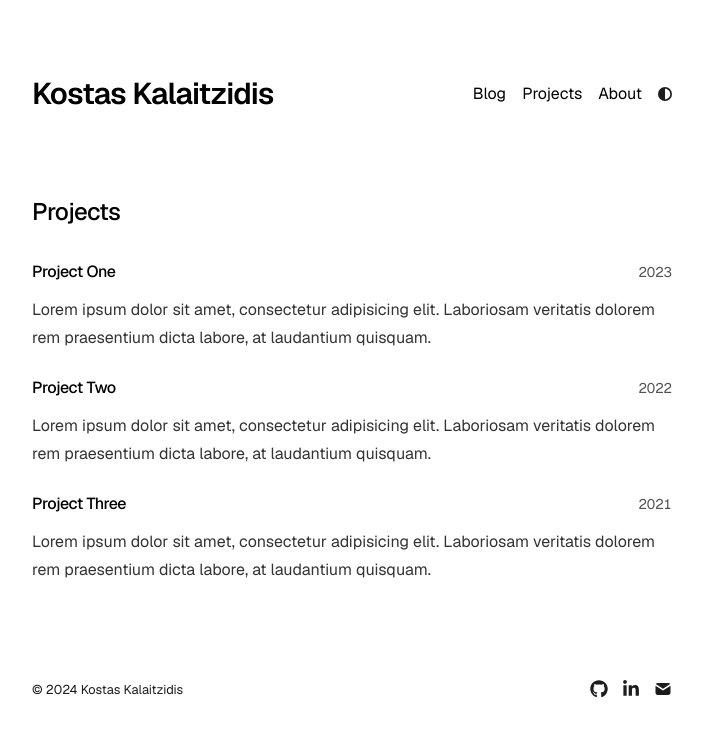
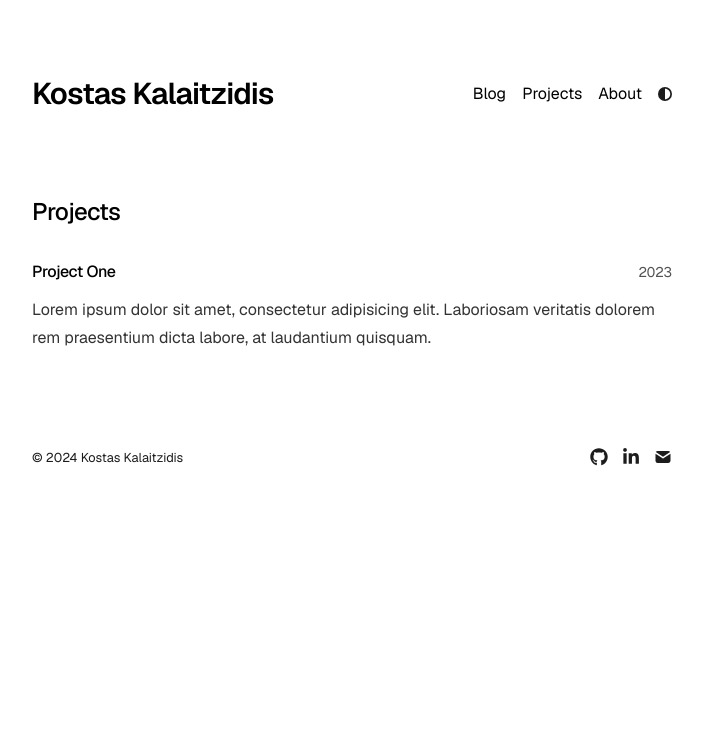
Before and after one commit to konkalaitzidis/kostaskal.com, a Next.js app: page /projects in a window 1280 px wide. Shown: the top 736 px of the page, without its empty margins (288-991 px from the left). Built offline with nearby package versions, Linux system fonts and the light colour scheme.

Commit message:
Add about page

```diff
--- a/app/photos/page.tsx
+++ b/app/about/page.tsx
@@ -1,13 +1,13 @@
 import React from "react";
 import type { Metadata } from "next";
-import { ImageGrid } from "app/components/image-grid";
+// import { ImageGrid } from "app/components/image-grid";
 
 export const metadata: Metadata = {
   title: "About",
   description: "About me",
 };
 
-export default function Photos() {
+export default function About() {
   return (
     <section>
       <h1 className="mb-8 text-2xl font-medium tracking-tight">About</h1>
--- a/app/blog/page.tsx
+++ b/app/blog/page.tsx
@@ -3,7 +3,7 @@ import { formatDate, getBlogPosts } from "app/lib/posts";
 
 export const metadata = {
   title: "Blog",
-  description: "Nextfolio Blog",
+  description: "Konkalaitzidis Blog",
 };
 
 export default function BlogPosts() {
@@ -11,7 +11,7 @@ export default function BlogPosts() {
 
   return (
     <section>
-      <h1 className="mb-8 text-2xl font-medium tracking-tight">Our Blog</h1>
+      <h1 className="mb-8 text-2xl font-medium tracking-tight">Blog</h1>
       <div>
         {allBlogs
           .sort((a, b) => {
--- a/app/components/nav.tsx
+++ b/app/components/nav.tsx
@@ -5,7 +5,7 @@ import { metaData } from "../config";
 const navItems = {
   "/blog": { name: "Blog" },
   "/projects": { name: "Projects" },
-  "/photos": { name: "About" },
+  "/about": { name: "About" },
 };
 
 export function Navbar() {
--- a/app/config.ts
+++ b/app/config.ts
@@ -2,7 +2,7 @@ export const metaData = {
   baseUrl: "https://nextfolio-template.vercel.app/",
   title: "Kostas Kalaitzidis",
   name: "kostas-kalaitzidis",
-  ogImage: "/me_icon.png",
+  ogImage: "/me_KI.png",
   description:
     "The personal website of Kostas Kalaitzidis. AI for Health."
 };
--- a/app/layout.tsx
+++ b/app/layout.tsx
@@ -41,7 +41,7 @@ export const metadata: Metadata = {
     card: "summary_large_image",
   },
   icons: {
-    icon: "/favicon.ico",
+    icon: "/me_icon.png",
   },
 };
 
--- a/app/page.tsx
+++ b/app/page.tsx
@@ -17,13 +17,13 @@ export default function Page() {
       </a>
 
       <h1 className="mb-8 text-2xl font-medium tracking-tight">
-        Hey, I'm Kostas 👋🏼
+        Greetings, stranger 👋🏼
       </h1>
 
       <div className="prose prose-neutral dark:prose-invert">
-        <p>
+        {/* <p>
           AI for Health 🤖 🩻
-        </p>
+        </p> */}
         <p>
         I have a MSc degree in {" "}
           <a
--- a/app/projects/project-data.tsx
+++ b/app/projects/project-data.tsx
@@ -13,18 +13,18 @@ export const projects: Project[] = [
       "Lorem ipsum dolor sit amet, consectetur adipisicing elit. Laboriosam veritatis dolorem rem praesentium dicta labore, at laudantium quisquam.",
     url: "https://example.com/",
   },
-  {
-    title: "Project Two",
-    year: 2022,
-    description:
-      "Lorem ipsum dolor sit amet, consectetur adipisicing elit. Laboriosam veritatis dolorem rem praesentium dicta labore, at laudantium quisquam.",
-    url: "https://example.com/",
-  },
-  {
-    title: "Project Three",
-    year: 2021,
-    description:
-      "Lorem ipsum dolor sit amet, consectetur adipisicing elit. Laboriosam veritatis dolorem rem praesentium dicta labore, at laudantium quisquam.",
-    url: "https://example.com/",
-  },
+  // {
+  //   title: "Project Two",
+  //   year: 2022,
+  //   description:
+  //     "Lorem ipsum dolor sit amet, consectetur adipisicing elit. Laboriosam veritatis dolorem rem praesentium dicta labore, at laudantium quisquam.",
+  //   url: "https://example.com/",
+  // },
+  // {
+  //   title: "Project Three",
+  //   year: 2021,
+  //   description:
+  //     "Lorem ipsum dolor sit amet, consectetur adipisicing elit. Laboriosam veritatis dolorem rem praesentium dicta labore, at laudantium quisquam.",
+  //   url: "https://example.com/",
+  // },
 ];
--- a/app/sitemap.ts
+++ b/app/sitemap.ts
@@ -12,7 +12,7 @@ export default async function sitemap(): Promise<MetadataRoute.Sitemap> {
     lastModified: post.metadata.publishedAt,
   }));
 
-  let routes = ["", "blog", "projects", "photos"].map((route) => ({
+  let routes = ["", "blog", "projects", "about"].map((route) => ({
     url: `${BaseUrl}${route}`,
     lastModified: new Date().toISOString().split("T")[0],
   }));
```
